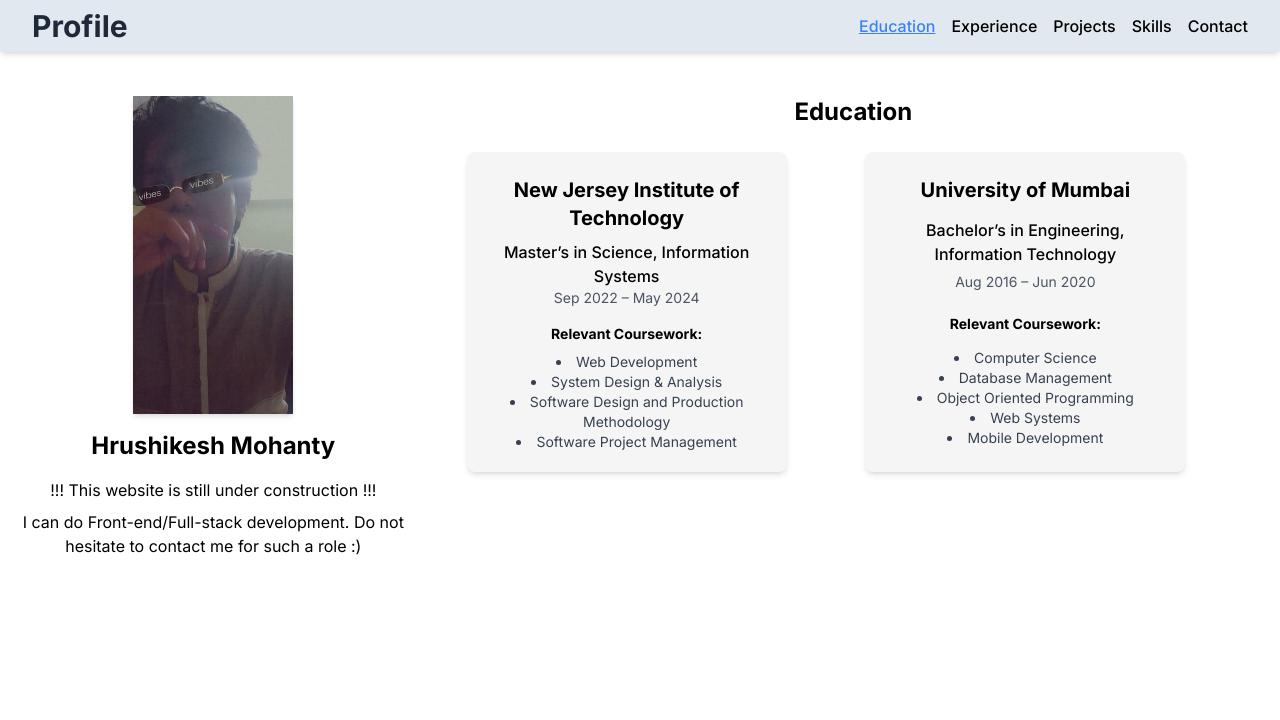
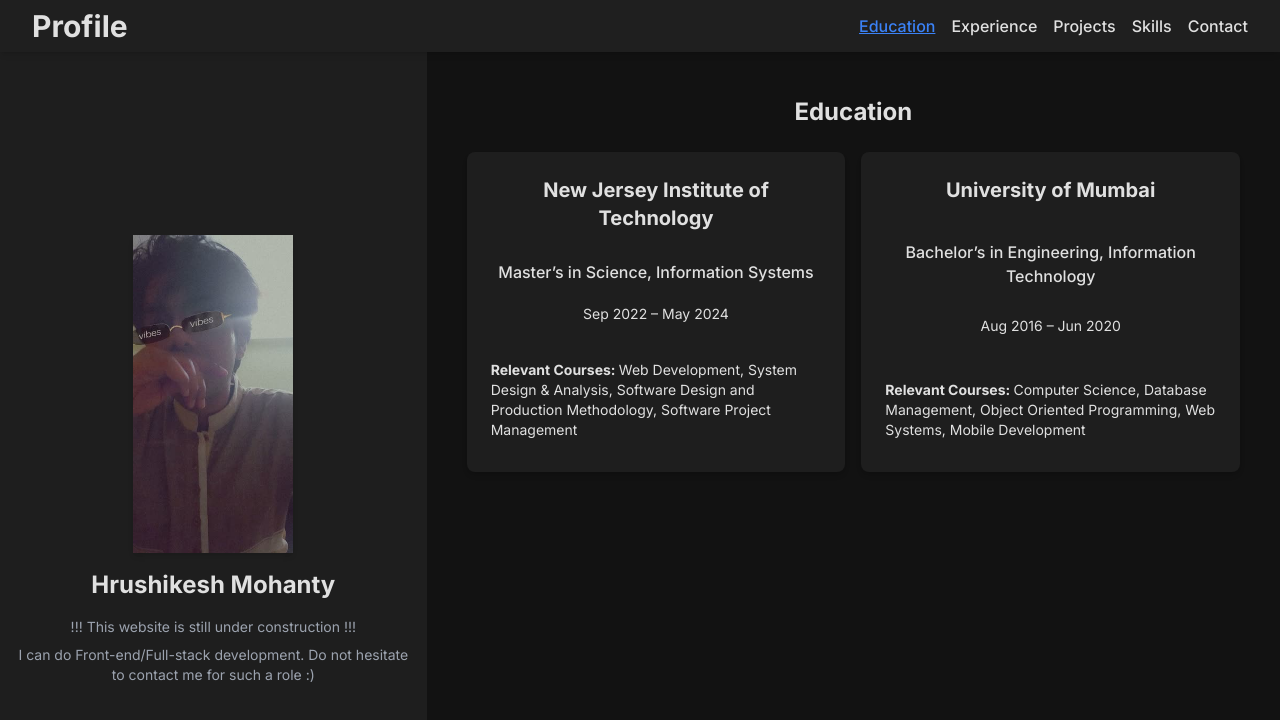
Before and after one commit to kakarot98/portfolio, a React (Vite) app: page /portfolio/education in a window 1280 px wide. Shown: the top 720 px of the page. Built offline with nearby package versions, Linux system fonts and the light colour scheme.

Commit message:
changed theme and styling changes to the cards

```diff
--- a/src/App.css
+++ b/src/App.css
@@ -2,3 +2,7 @@
   margin: 0 auto;
   text-align: center;
 }
+
+body {
+  @apply bg-primary text-text
+}
--- a/src/App.jsx
+++ b/src/App.jsx
@@ -2,6 +2,7 @@ import "./App.css"
 import Navbar from "./components/navbar/Navbar"
 import profile from './assets/profile_glasses.jpg'
 import { Outlet } from "react-router-dom"
+import { motion } from 'framer-motion';
 
 const App = () => {
   return (
@@ -11,17 +12,25 @@ const App = () => {
 
         {/* Static Content: Profile Picture and Name */}
 
-        <div className="static-content w-full md:w-1/3 flex flex-col items-center flex-shrink-0 p-4">
-          <img src={profile} alt="Profile" className="mt-10 w-40 h-auto shadow-md" />
+        <div className="static-content w-full md:w-1/3 flex flex-col items-center justify-center flex-shrink-0 p-4 bg-secondary md:h-screen">
+          <motion.img src={profile} alt="Profile" className="mt-10 w-40 h-auto shadow-md" whileHover={{ scale: 1.1 }}
+            transition={{ duration: 0.3 }}/>
           <div className="font-semibold text-2xl mt-4 m-2">Hrushikesh Mohanty</div>
-          <div className="mt-2 text-center">!!! This website is still under construction !!!</div>
-          <div className="mt-2 text-center">I can do Front-end/Full-stack development. Do not hesitate to contact me for such a role {`:)`}</div>
+          <div className="mt-2 text-center text-sm text-gray-400">!!! This website is still under construction !!!</div>
+          <div className="mt-2 text-center text-sm text-gray-400">I can do Front-end/Full-stack development. Do not hesitate to contact me for such a role {`:)`}</div>
         </div>
 
         {/* Dynamic Content: Outlet for Routing */}
 
-        <div className="dynamic-content w-full md:flex-grow p-6 ">
-          <Outlet />
+        <div className="dynamic-content w-full md:flex-grow p-6 bg-primary">
+        <motion.div
+            initial={{ opacity: 0, y: 20 }}
+            animate={{ opacity: 1, y: 0 }}
+            exit={{ opacity: 0, y: -20 }}
+            transition={{ duration: 0.3 }}
+          >
+            <Outlet />
+          </motion.div>
         </div>
       </div>
 
--- a/src/components/education/Card.jsx
+++ b/src/components/education/Card.jsx
@@ -1,22 +1,18 @@
 import React from 'react'
 
 
-const baseCardClass = "bg-white shadow-md rounded-lg p-6 mb-4 transition-transform duration-300";
+const baseCardClass = "shadow-md rounded-lg p-6  max-w-md mx-auto transition-transform duration-300";
 const hoverClass = "hover:scale-105 hover:shadow-xl";
-const dimensionClass = "w-80 h-80"; // Customize width and height as needed
+const dimensionClass = "w-full h-80"; // Customize width and height as needed
 
 function Card({ institution, degree, duration, coursework }) {
     return (
-        <div className={`${baseCardClass} ${hoverClass} ${dimensionClass} flex flex-col justify-between`} style={{ backgroundColor: '#f5f5f5' }}>
-          <h3 className="text-xl font-semibold mb-2">{institution}</h3>
-          <p className="text-md font-medium">{degree}</p>
-          <p className="text-sm text-gray-600 mb-4">{duration}</p>
-          <h4 className="text-sm font-semibold mb-2">Relevant Coursework:</h4>
-          <ul className="list-disc list-inside text-sm text-gray-700">
-            {coursework.map((item, index) => (
-              <li key={index}>{item}</li>
-            ))}
-          </ul>
+        <div className={`${baseCardClass} ${hoverClass} ${dimensionClass} flex flex-col justify-between bg-secondary`}>
+          <h3 className="text-xl font-semibold mb-2 text-text">{institution}</h3>
+          <p className="text-md font-medium text-text">{degree}</p>
+          <p className="text-sm mb-4 text-text">{duration}</p>
+          <h4 className="text-sm font-semibold mb-2 text-text text-left">Relevant Courses: <a className='text-sm font-light text-text text-left'>{coursework.join(', ')}</a></h4>
+
         </div>
       );
 }
--- a/src/components/education/Education.jsx
+++ b/src/components/education/Education.jsx
@@ -30,8 +30,8 @@ const educationData = [
 const Education = () => {
   return (
     <section className="py-8 px-4">
-      <h2 className="text-2xl font-bold mb-6 text-center">Education</h2>
-      <div className="max-w-4xl mx-auto grid grid-cols-1 md:grid-cols-2 gap-6">
+      <h2 className="text-2xl font-bold mb-6 text-center text-text">Education</h2>
+      <div className="max-w-4xl mx-auto grid grid-cols-1 md:grid-cols-2 gap-4">
         {educationData.map((edu, index) => (
           <Card
             key={index}
--- a/src/components/experience/ExperienceCard.jsx
+++ b/src/components/experience/ExperienceCard.jsx
@@ -3,23 +3,22 @@ import { motion } from 'framer-motion'
 
 const baseCardClass = "bg-white shadow-md rounded-lg p-6 mb-4 cursor-pointer transition-transform duration-300";
 const hoverEffect = "hover:shadow-xl";
-const dimensionClass = "w-72 h-60";
+const dimensionClass = "w-72 h-40";
 
 function ExperienceCard({ experience, onClick }) {
   const { title, company, position, dates } = experience;
 
   return (
     <motion.div
-    className={`${baseCardClass} ${hoverEffect} ${dimensionClass} flex flex-col justify-between`}
+    className={`${baseCardClass} ${hoverEffect} ${dimensionClass} flex flex-col bg-secondary justify-between`}
       onClick={onClick}
       whileHover={{ scale: 1.05 }}
       whileTap={{ scale: 0.95 }}
-      style={{ backgroundColor: '#f5f5f5' }}
     >
-      <h3 className="text-xl font-semibold mb-1">{title}</h3>
-      <p className="text-md font-medium text-gray-700">{company}</p>
-      <p className="text-sm text-gray-600">{position}</p>
-      <p className="text-sm text-gray-500">{dates}</p>
+      <h3 className="text-xl font-semibold mb-1 text-text">{title}</h3>
+      <p className="text-md font-medium text-text">{company}</p>
+      <p className="text-sm text-gray-400">{position}</p>
+      <p className="text-sm text-gray-400">{dates}</p>
     </motion.div>
   )
 }
--- a/src/components/experience/ExperienceModal.jsx
+++ b/src/components/experience/ExperienceModal.jsx
@@ -14,21 +14,21 @@ const ExperienceModal = ({ isOpen, onClose, experience }) => {
       exit={{ opacity: 0 }}
     >
       <motion.div
-        className="bg-white rounded-lg shadow-lg w-11/12 max-w-2xl p-6 relative"
+        className="bg-secondary rounded-lg shadow-lg w-full max-w-2xl max-h-[70vh] text-left overflow-y-auto p-6 relative"
         initial={{ scale: 0.9, opacity: 0 }}
         animate={{ scale: 1, opacity: 1 }}
         exit={{ scale: 0.9, opacity: 0 }}
       >
         <button
-          className="absolute top-4 right-4 text-gray-500 hover:text-gray-700"
+          className="absolute top-4 right-4 text-text hover:text-accent"
           onClick={onClose}
         >
           &times;
         </button>
-        <h2 className="text-2xl font-semibold mb-2">{title}</h2>
-        <p className="text-md font-medium text-gray-700">{company}</p>
-        <p className="text-sm text-gray-600 mb-4">{position} | {dates}</p>
-        <ul className="list-disc list-inside text-sm text-gray-700 space-y-2">
+        <h2 className="text-2xl font-semibold mb-2 text-text">{title}</h2>
+        <p className="text-md font-medium text-text">{company}</p>
+        <p className="text-sm text-text mb-4">{position} | {dates}</p>
+        <ul className="list-disc list-inside text-sm text-text space-y-2 leading-snug">
           {details.map((item, index) => (
             <li key={index}>{item}</li>
           ))}
--- a/src/components/navbar/Navbar.jsx
+++ b/src/components/navbar/Navbar.jsx
@@ -48,14 +48,14 @@ const Navbar = () => {
   return (
     <div className='mb-10'>
       <motion.header
-        className="fixed top-0 left-0 right-0 bg-slate-200 shadow-md p-2 z-50"
+        className="fixed top-0 left-0 right-0 bg-navBg shadow-md p-2 z-50"
         animate={{ y: showNavbar ? 0 : -80 }}
         transition={{ duration: 0.3 }}
       >
         <div className="flex items-center justify-between px-6">
 
           <div className="flex-1 flex">
-            <h1 className="text-3xl font-bold text-gray-800">Profile</h1>
+            <h1 className="text-3xl font-bold text-text">Profile</h1>
           </div>
 
           <button
@@ -63,7 +63,7 @@ const Navbar = () => {
             onClick={toggleSidebar}
             aria-label="Toggle Navigation Menu"
           >
-            <svg className="w-6 h-6 text-gray-700" fill="none" stroke="currentColor" strokeWidth="2" viewBox="0 0 24 24">
+            <svg className="w-6 h-6 text-text" fill="none" stroke="currentColor" strokeWidth="2" viewBox="0 0 24 24">
               <path strokeLinecap="round" strokeLinejoin="round" d="M4 6h16M4 12h16M4 18h16" />
             </svg>
           </button>
@@ -90,7 +90,7 @@ const Navbar = () => {
           >
 
             <motion.nav
-              className="fixed top-0 left-0 z-50 w-2/3 max-w-xs h-full bg-slate-200 p-4 shadow-lg"
+              className="fixed top-0 left-0 z-50 w-2/3 max-w-xs h-full bg-navBg p-4 pt-16 shadow-lg"
               initial={{ x: '-100%' }}
               animate={{ x: '0%' }}
               exit={{ x: '-100%' }}
--- a/src/components/projects/ProjectCard.jsx
+++ b/src/components/projects/ProjectCard.jsx
@@ -6,20 +6,20 @@ import { motion } from 'framer-motion';
 const baseCardClass = "bg-white shadow-md rounded-lg p-6 transition-transform duration-300";
 const hoverClass = "hover:shadow-xl";
 const dimensionClass = "w-72 h-80"; // Set consistent width and height for each card
-const statClass = "text-sm font-medium text-gray-700";
+const statClass = "text-sm font-medium text-text";
 
 const ProjectCard = ({ project }) => {
   const { repo, description, stars, forks, watchers, link, language, languageColor } = project;
 
   return (
     <motion.div
-      className={`${baseCardClass} ${hoverClass} ${dimensionClass} flex flex-col justify-between`}
+      className={`${baseCardClass} ${hoverClass} ${dimensionClass} flex flex-col bg-secondary justify-between`}
       whileHover={{ scale: 1.05 }}
       whileTap={{ scale: 0.95 }}
     >
       <div>
         <h3 className="text-xl font-semibold mb-2">{repo}</h3>
-        <p className="text-gray-700 mb-4">{description || "No description available."}</p>
+        <p className="text-gray-300 mb-4">{description || "No description available."}</p>
       </div>
       <div>
         {language && (
@@ -30,7 +30,7 @@ const ProjectCard = ({ project }) => {
             {language}
           </span>
         )}
-        <div className="flex items-center space-x-4">
+        <div className="flex items-center justify-center space-x-4">
           <motion.div className={statClass} whileHover={{ scale: 1.1 }}>
             ⭐ {stars}
           </motion.div>
@@ -45,7 +45,7 @@ const ProjectCard = ({ project }) => {
           href={link}
           target="_blank"
           rel="noopener noreferrer"
-          className="mt-4 block text-center text-blue-500 font-semibold transition-colors duration-200"
+          className="mt-4 block text-center text-accent font-semibold transition-colors duration-200"
           whileHover={{ scale: 1.05 }}
         >
           Visit Repository &rarr;
--- a/tailwind.config.js
+++ b/tailwind.config.js
@@ -8,7 +8,13 @@ export default {
 
     extend: {
       colors: {
-        cream: '#edf5eb'
+        cream: '#edf5eb',
+        primary: "#121212",
+        secondary: "#1e1e1e",
+        accent: "#BB86FC",
+        text: "#E0E0E0",
+        navBg: "#1F1F1F",
+        cardBg: "#1E1E1E",
       },
       fontFamily: {
         sans: ['Inter', 'sans-serif'],
```
